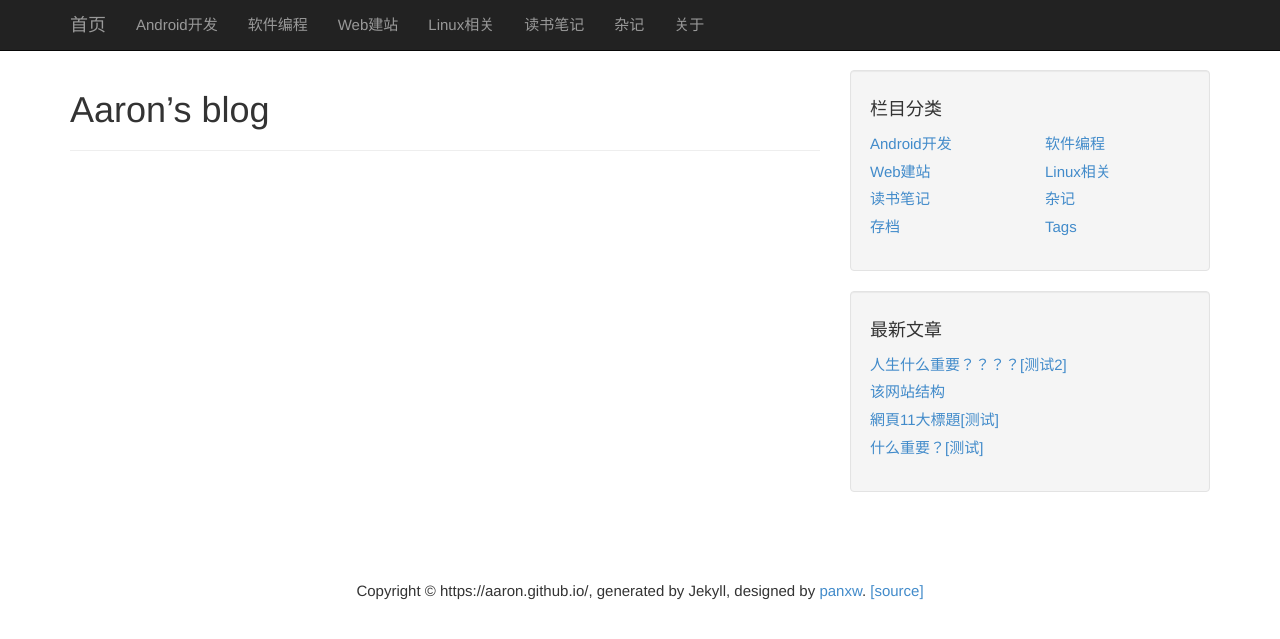
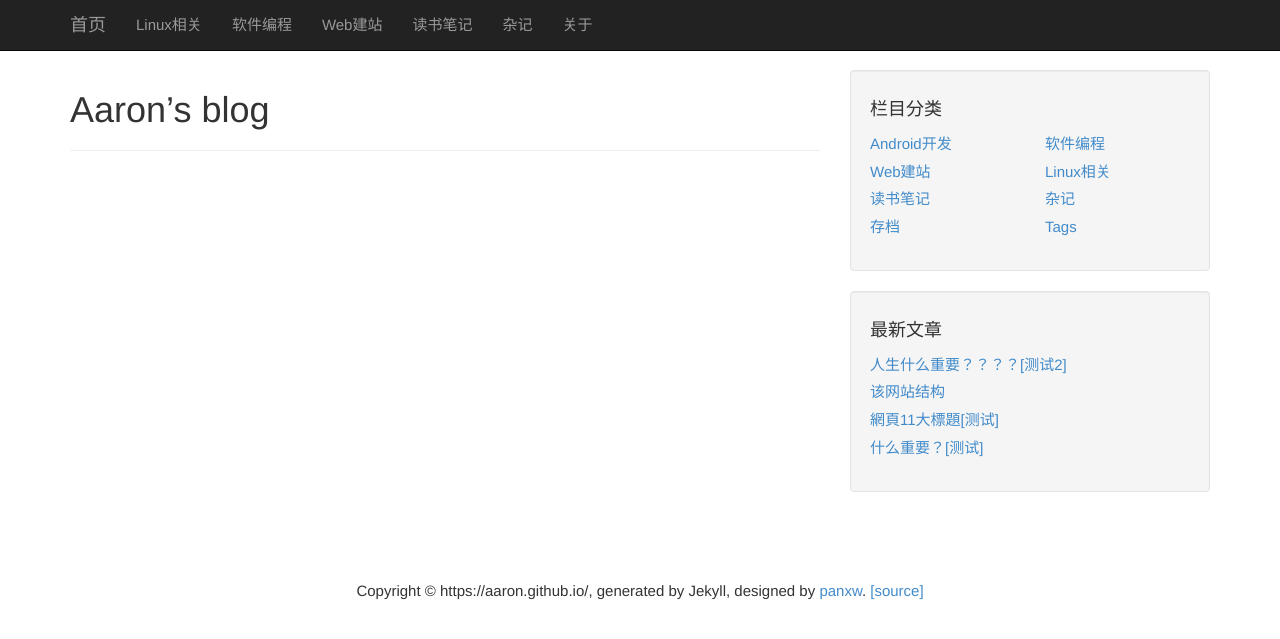
Before and after one commit to aaron789123/aaron.github.io, a Jekyll site: the page built from README.md, in a window 1280 px wide. Shown: the top 639 px of the page. Built offline with Jekyll 4.4.1, drawn with Linux system fonts in a browser that asks for light colours; our own code applies the rules of GitHub Pages for plain Markdown files.

Commit message:
Update _config.yml

```diff
--- a/_config.yml
+++ b/_config.yml
@@ -10,10 +10,9 @@ name: "Aaron个人博客"
 url: https://aaron.github.io/
 domain: https://aaron.github.io/
 all_categories: [
-["android", "Android开发","/posts/android.html"],
+["linux", "Linux相关","/posts/linux.html"],
 ["program", "软件编程","/posts/program.html"],
 ["web", "Web建站","/posts/web.html"],
-["linux", "Linux相关","/posts/linux.html"],
 ["read", "读书笔记","/posts/read.html"],
 ["other", "杂记","/posts/other.html"],
 ["about", "关于","/about.html"]
```
